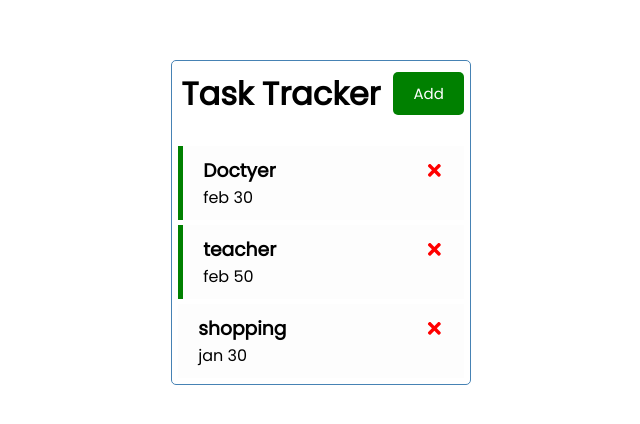
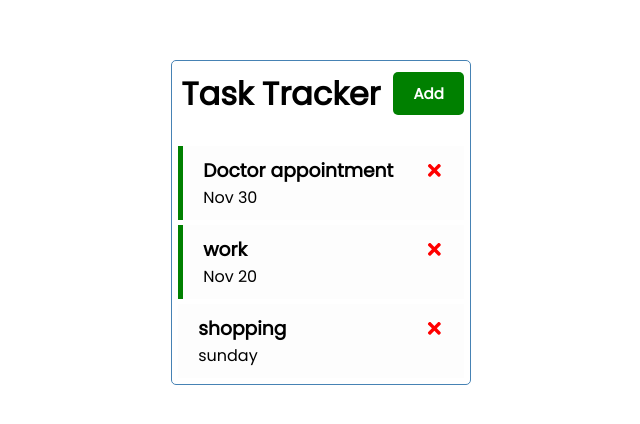
Before and after one commit to Emprcode/task-tracker-react-app, a React (Create React App) app: page / in a window 1280 px wide. Shown: the part 178-602 px from the top of the page, without its empty margins (319-959 px from the left). Built offline with nearby package versions, Linux system fonts and the light colour scheme; data requests are answered from the project's data file.

Commit message:
more code added

```diff
--- a/db.json
+++ b/db.json
@@ -2,20 +2,20 @@
   "tasks": [
     {
       "id": 1,
-      "text": "Doctyer",
-      "day": "feb 30",
+      "text": "Doctor appointment",
+      "day": "Nov 30",
       "reminder": true
     },
     {
       "id": 2,
-      "text": "teacher",
-      "day": "feb 50",
+      "text": "work",
+      "day": "Nov 20",
       "reminder": true
     },
     {
       "id": 3,
       "text": "shopping",
-      "day": "jan 30",
+      "day": "sunday",
       "reminder": false
     }
   ]
--- a/src/index.css
+++ b/src/index.css
@@ -17,6 +17,7 @@ body {
   background-repeat: no-repeat;
   background-attachment: fixed;
   background-size: 250vh 100vh;
+
 
 
 }
@@ -51,6 +52,7 @@ body {
   text-decoration: none;
   font-size: 15px;
   font-family: inherit;
+  font-weight: bold;
 }
 
 .btn:focus {
```
